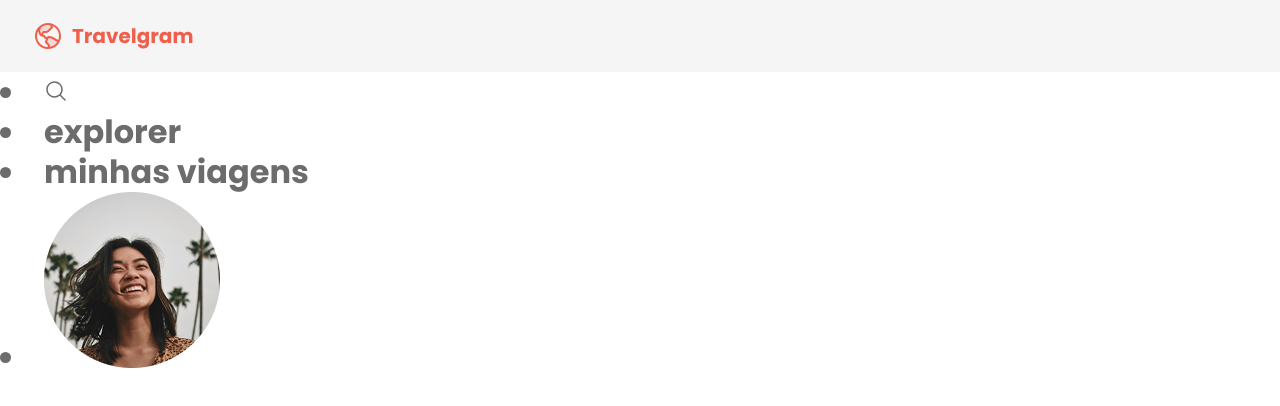
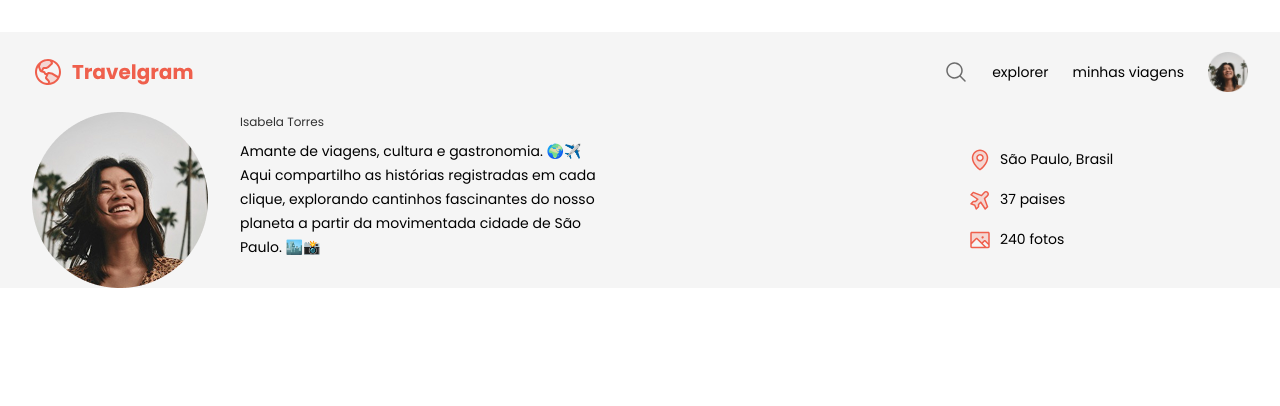
Before and after one commit to Leonardo-Hoffmannn/projeto-travelgram, a plain HTML site: page index.html in a window 1280 px wide. Drawn offline with Linux system fonts and the light colour scheme; a web font is replaced by a local one.

Commit message:
header finalizado

```diff
--- a/index.html
+++ b/index.html
@@ -19,20 +19,38 @@
             <img src="assets/Logo.svg" alt="logomarca">
         </a>
         <ul id="primary-menu">
-        </nav>
-        </div>
             <li>
             <a href="#"></a>
             <img src="assets/icons/MagnifyingGlass.svg" alt="icone de lupa">
             </li>
             <li><a href="#">explorer</a></li>
             <li><a href="#">minhas viagens</a></li>
-            <li><a href="#">
-                <img src="assets/Profile pic.png" alt="imagem de perfil">
-
-            </a></li>
+            <li><a href="#"><img src="assets/Profile pic.png" alt="imagem de perfil"></a></li>
 
         </ul>
+        </nav>
+        <div class="container">
+            <div id="profile">
+                <img src="assets/Profile pic.png" alt="imagem perfil">
+                <div>
+                    <h1>Isabela Torres</h1>
+                    <p>Amante de viagens, cultura e gastronomia. 🌍✈️<br>
+Aqui compartilho as histórias registradas em cada clique, explorando cantinhos fascinantes do nosso planeta a partir da movimentada cidade de São Paulo. 🏙️📸
+</p>
+                </div>
+
+        </div>
+        <ul id="info">
+            <li><img src="assets/icons/MapPin.svg" alt="icone mapa">
+            <span>São Paulo, Brasil</span>
+            </li>
+
+            <li><img src="assets/icons/AirplaneTilt.svg" alt="icone aviao">
+            <span>37 paises</span>
+            </li>
+            <li><img src="assets/icons/Image.svg" alt="icone imagem">
+            <span>240 fotos</span>
+            </li>
    </header>
 </body>
 </html>
--- a/style/global.css
+++ b/style/global.css
@@ -10,15 +10,15 @@
     --shape-transparency: rgba(255, 255, 255, 0.603);
     --surface-color: #F5F5F5;
     --skeleton-color: #D9D9D9;
-    --texte-color-primary: #313131;
-    --texte-color-secondary: #6C6C6C;
+    --text-color-primary: #313131;
+    --text-color-secondary: #6C6C6C;
     --background-color: #FFFFFF;
 
     --font-family: "Poppins", "Sans-serif";
     --text: 16px/150% var(--font-family);
     --text-lg: bold 32px/125% var(--font-family);
-    --text-md: 14px/175% var(--font-family) ;
-    --text-sm: ;
+    --text-md: 14px/170% var(--font-family);
+    --text-sm: 12px/170% var(--font-family);
     }
 
 body {
--- /dev/null
+++ b/style/header.css
@@ -0,0 +1,43 @@
+header {
+    padding-block: 32px;
+    font: var(--text-md)
+}
+
+header .container {
+    display: flex;
+    justify-content: space-between;
+    align-items: center;
+
+}
+
+#profile {
+    display: flex;
+    gap: 32px;
+}
+
+#profile > div {
+    max-width: 384px;
+}
+
+#profile h1 {
+    font: var(--text-sm);
+    color: var(--text-color-primary);
+    margin-bottom: 8px;
+
+}
+
+
+#info {
+    list-style: none;
+
+    display: flex;
+    flex-direction: column;
+    gap: 16px;
+    width: 280px;
+}
+
+#info li {
+    display: flex;
+    align-items: center;
+    gap: 8px;
+}
--- a/style/index.css
+++ b/style/index.css
@@ -1,2 +1,3 @@
 @import url(global.css);
 @import url(navy.css);
+@import url(header.css)
```
